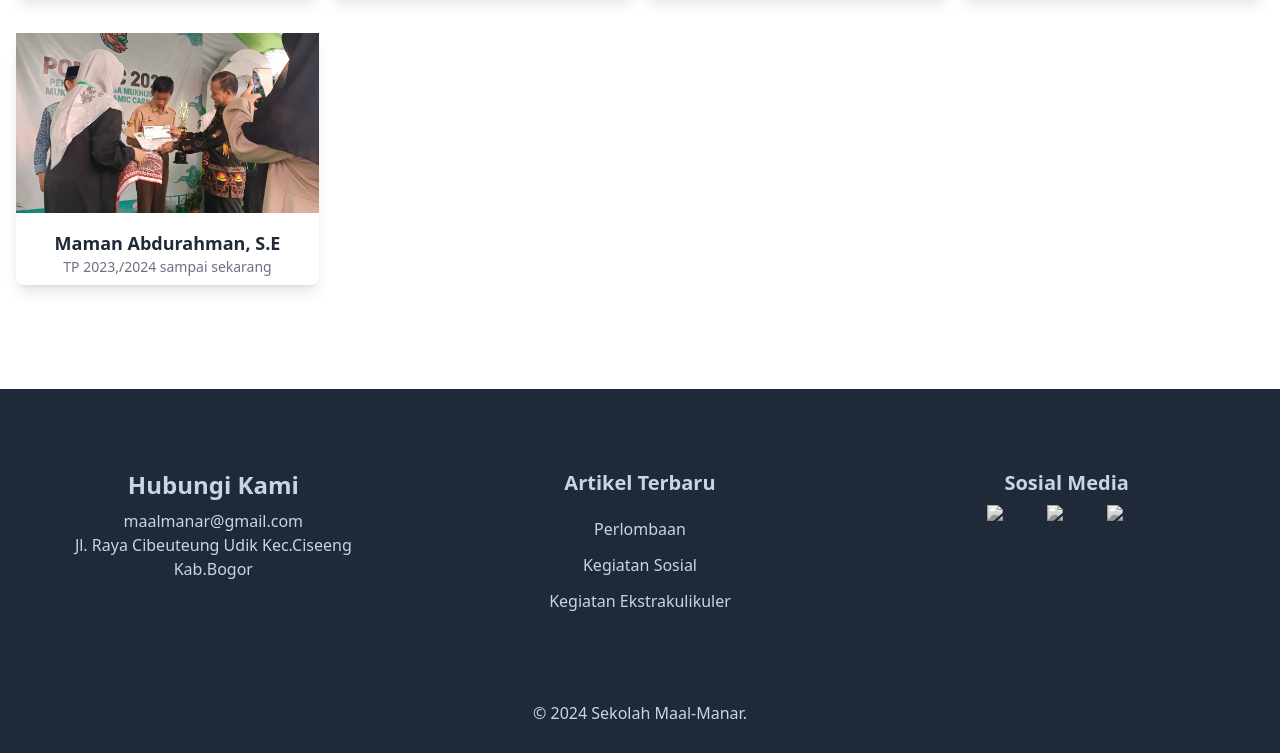
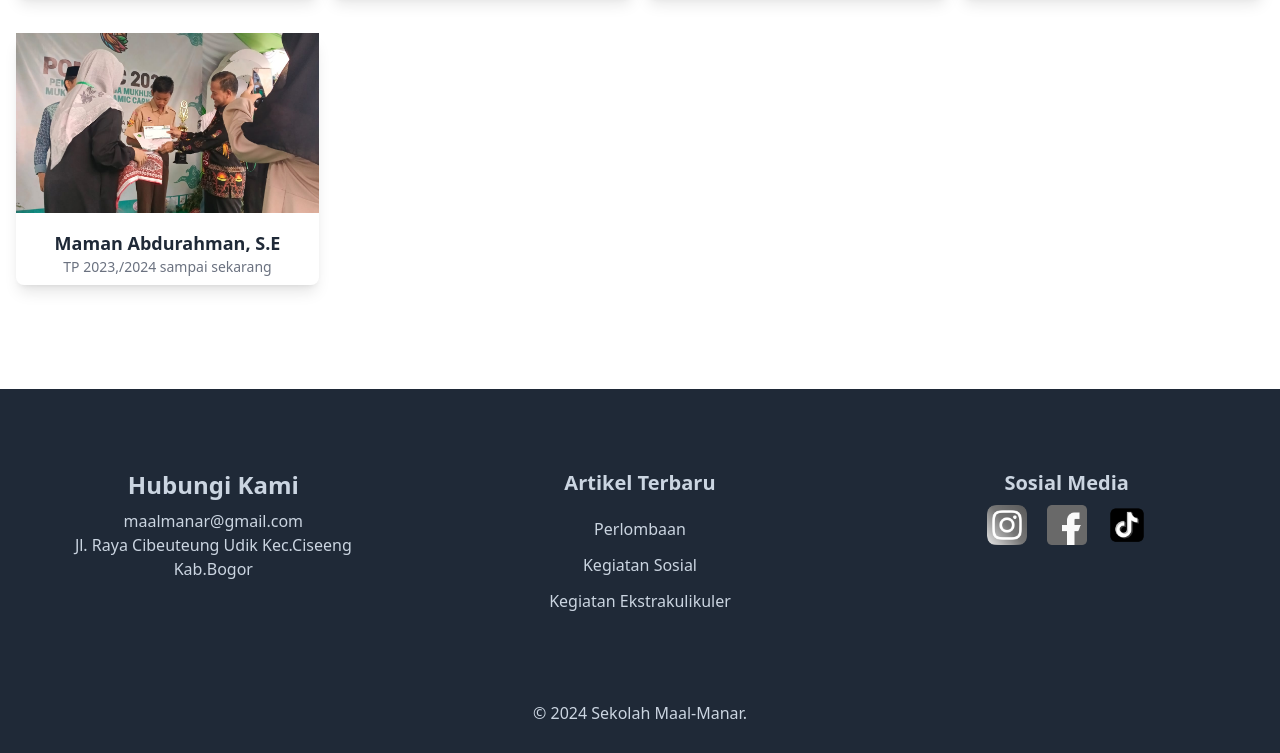
Before and after one commit to NgodingSeru25/MA-Al-manar, a plain HTML site: page src/kepsek.html in a window 1280 px wide. Shown: the part 527-1280 px from the top of the page. Drawn offline with Linux system fonts and the light colour scheme.

Commit message:
Update kepsek.html

```diff
--- a/src/kepsek.html
+++ b/src/kepsek.html
@@ -331,7 +331,7 @@
                 target="_blank"
               >
                 <img
-                  src="public/img/instagram1.png"
+                  src="../public/img/instagram1.png"
                   class="w-10 grayscale hover:grayscale-0"
                 />
               </a>
@@ -341,7 +341,7 @@
                 target="_blank"
               >
                 <img
-                  src="public/img/facebook.png"
+                  src="../public/img/facebook.png"
                   class="w-10 grayscale hover:grayscale-0"
                 />
               </a>
@@ -351,7 +351,7 @@
                 target="_blank"
               >
                 <img
-                  src="public/img/Tiktok.png"
+                  src="../public/img/Tiktok.png"
                   class="w-10 grayscale hover:grayscale-0"
                 />
               </a>
```
